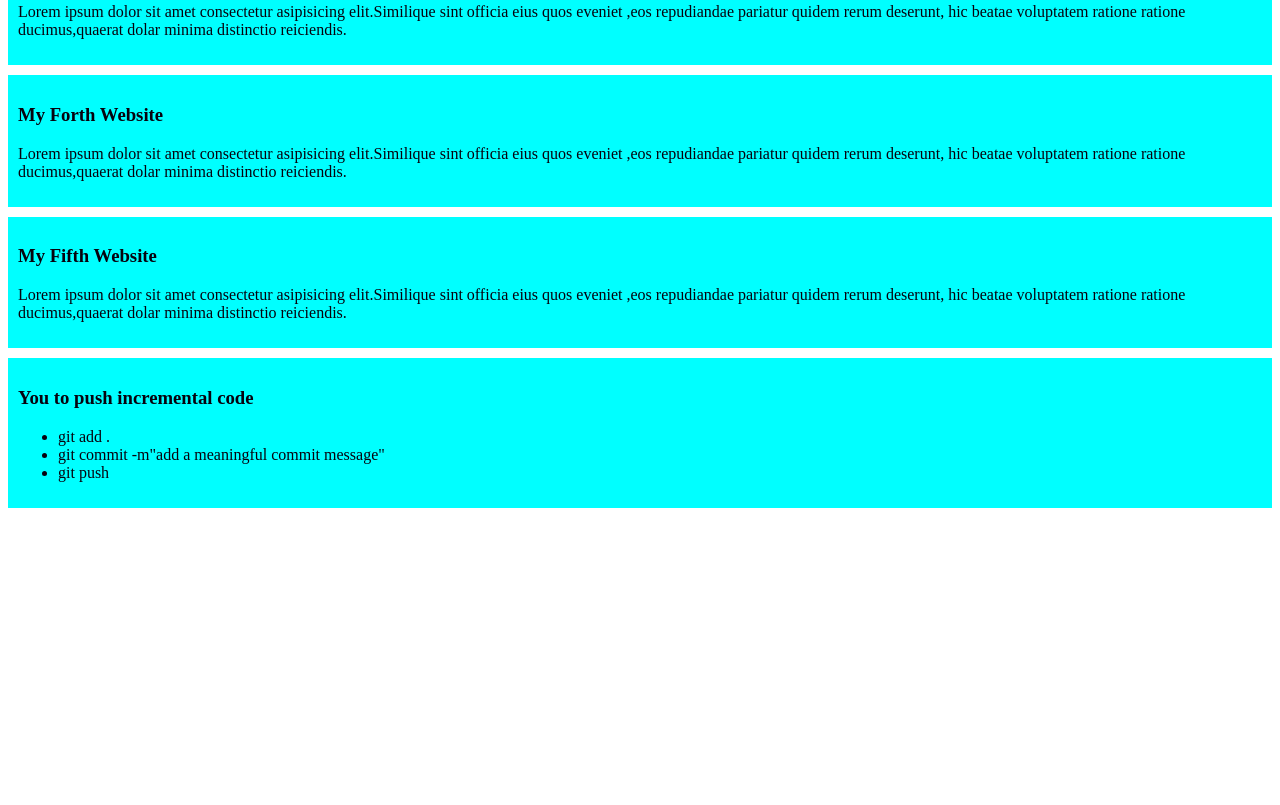
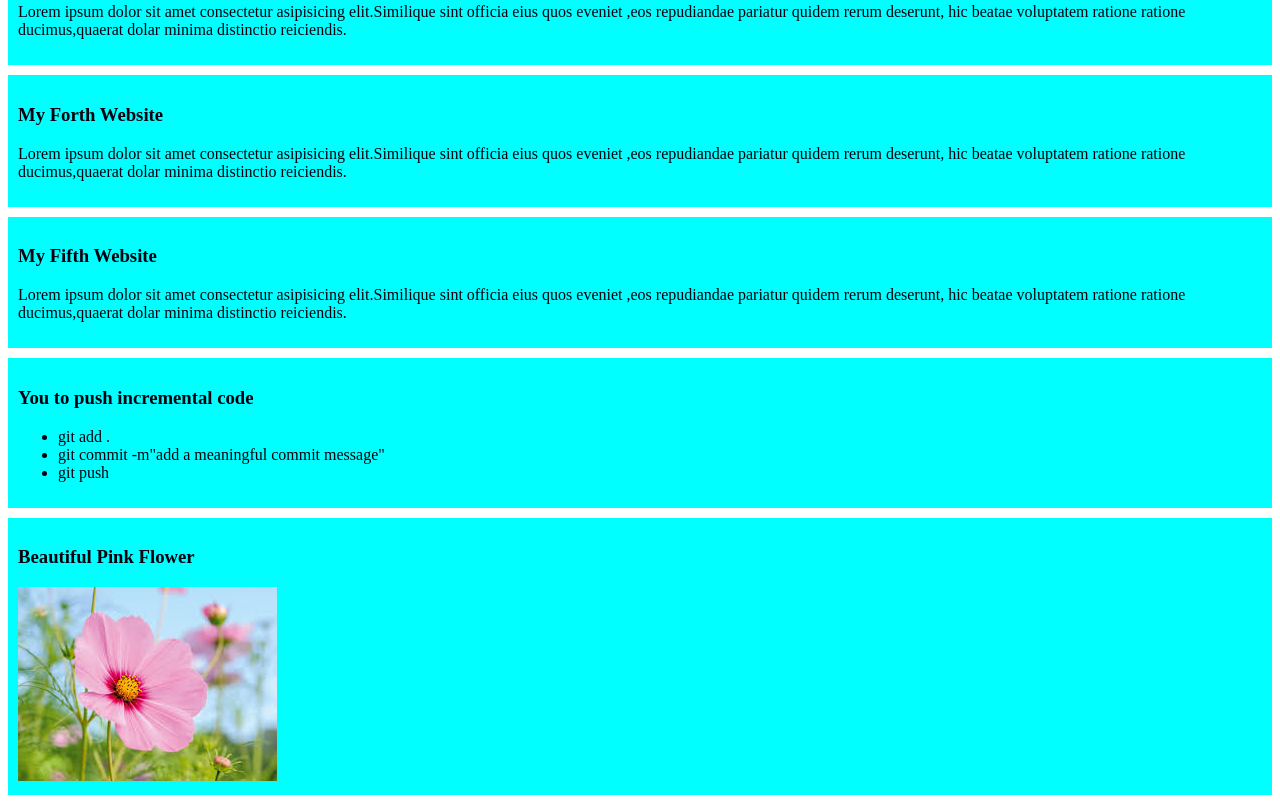
Before and after one commit to trishaakter27/my-simple-website, a plain HTML site: page index.html in a window 1280 px wide. Shown: the part 357-1162 px from the top of the page. Before the commit the page ends 875 px from the top, so only its background shows below. Drawn offline with Linux system fonts and the light colour scheme.

Commit message:
added the flower picture

```diff
--- a/index.html
+++ b/index.html
@@ -35,5 +35,9 @@
             <li>git push</li>
         </ul>
     </div>
+    <div>
+        <h3> Beautiful Pink Flower </h3>
+        <img src="images/pink fllower1.jpg" alt="">
+    </div>
 </body>
 </html>
```
Also changed, not shown: images/pink fllower1.jpg (added).
